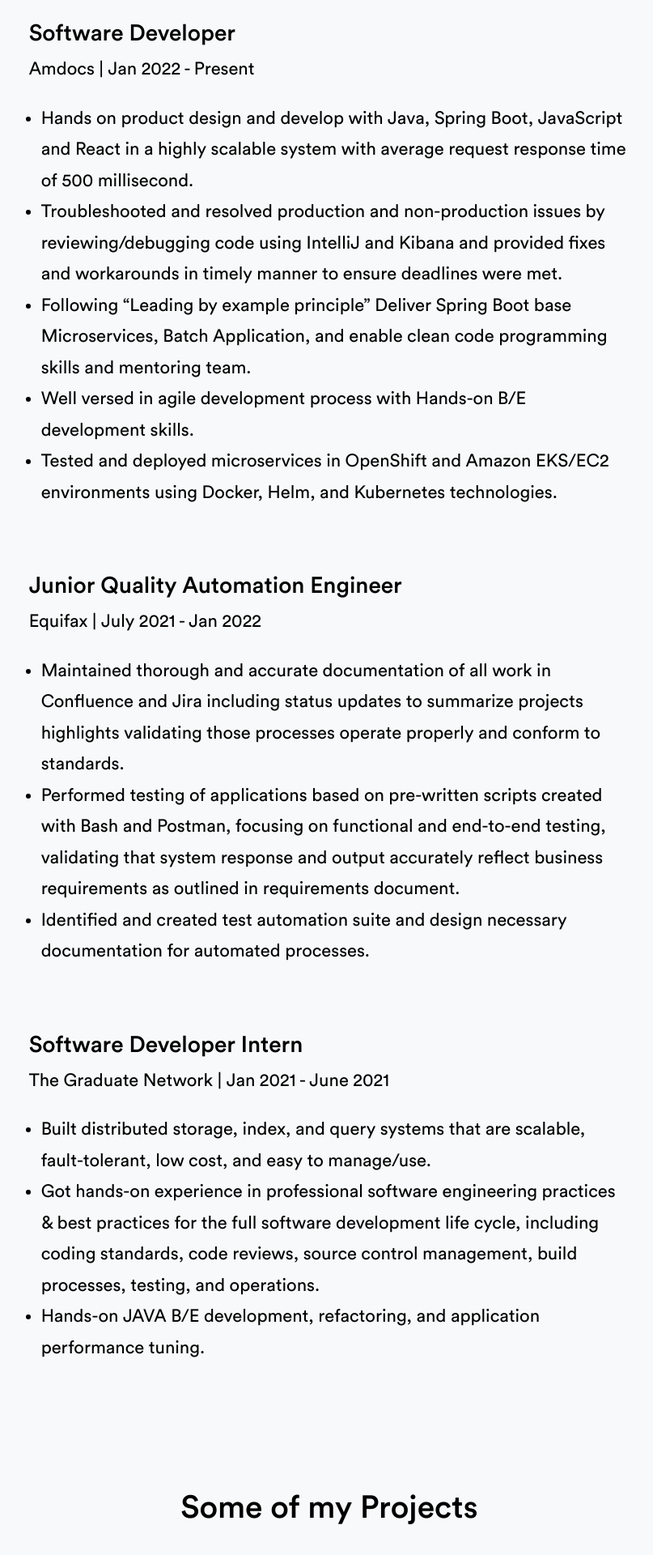
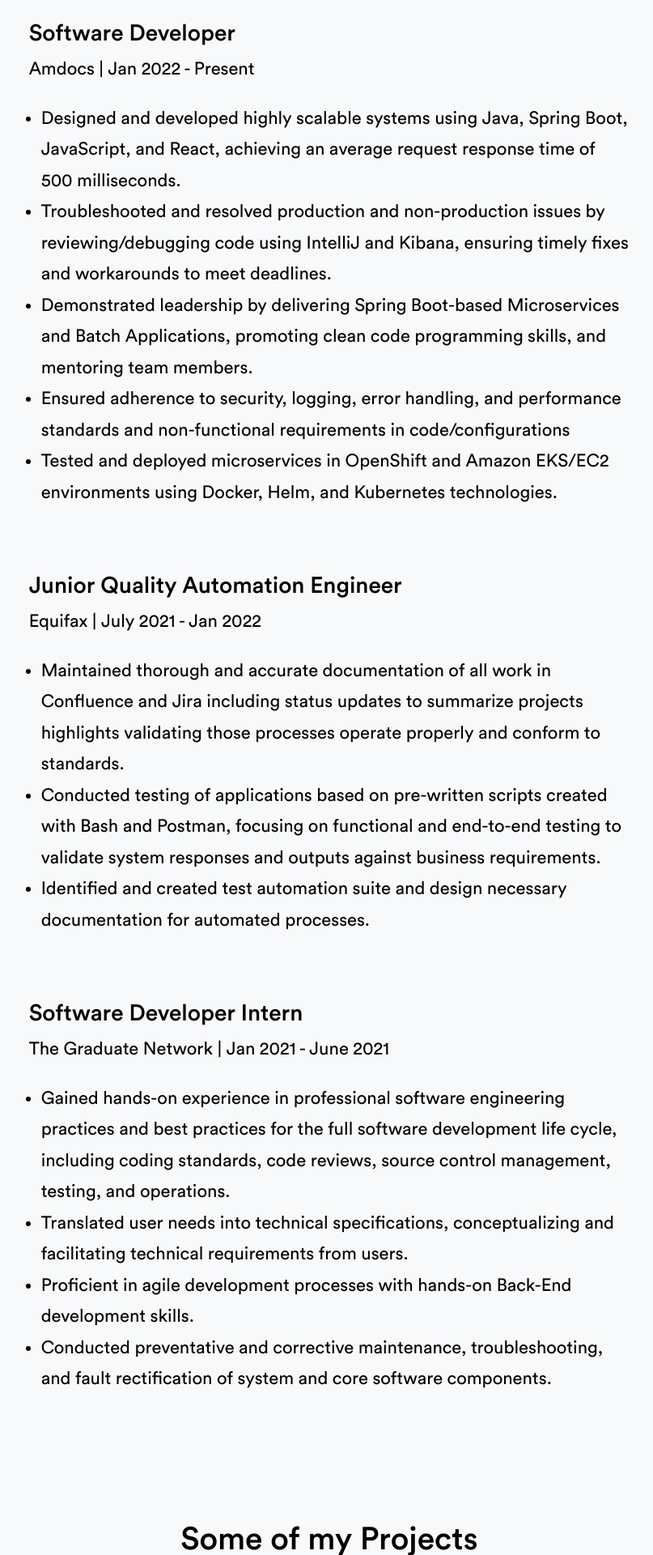
Before and after one commit to aman9824/portfolio_v2, a React (Create React App) app: page / in a window 1280 px wide. Shown: the part 940-2860 px from the top of the page at 81% size, without its empty margins (241-1048 px from the left). Built offline with nearby package versions, Linux system fonts and the light colour scheme.

Commit message:
Updating Job Description and resume

```diff
--- a/src/components/Work.jsx
+++ b/src/components/Work.jsx
@@ -10,10 +10,10 @@
         <p className="job__title">Software Developer</p>
         <p className="company__name">Amdocs | Jan 2022 - Present</p>
         <ul className="job__points">
-          <li> Hands on product design and develop with Java, Spring Boot, JavaScript and React in a highly scalable system with average request response time of 500 millisecond. </li>
-          <li> Troubleshooted and resolved production and non-production issues by reviewing/debugging code using IntelliJ and Kibana and provided fixes and workarounds in timely manner to ensure deadlines were met. </li>
-          <li> Following “Leading by example principle” Deliver Spring Boot base Microservices, Batch Application, and enable clean code programming skills and mentoring team. </li>
-          <li> Well versed in agile development process with Hands-on B/E development skills. </li>
+          <li> Designed and developed highly scalable systems using Java, Spring Boot, JavaScript, and React, achieving an average request response time of 500 milliseconds. </li>
+          <li> Troubleshooted and resolved production and non-production issues by reviewing/debugging code using IntelliJ and Kibana, ensuring timely fixes and workarounds to meet deadlines. </li>
+          <li> Demonstrated leadership by delivering Spring Boot-based Microservices and Batch Applications, promoting clean code programming skills, and mentoring team members. </li>
+          <li> Ensured adherence to security, logging, error handling, and performance standards and non-functional requirements in code/configurations </li>
           <li> Tested and deployed microservices in OpenShift and Amazon EKS/EC2 environments using Docker, Helm, and Kubernetes technologies. </li>
         </ul>
       </div>
@@ -23,7 +23,7 @@
         <p className="company__name">Equifax | July 2021 - Jan 2022</p>
         <ul className="job__points">
           <li> Maintained thorough and accurate documentation of all work in Confluence and Jira including status updates to summarize projects highlights validating those processes operate properly and conform to standards. </li>
-          <li> Performed testing of applications based on pre-written scripts created with Bash and Postman, focusing on functional and end-to-end testing, validating that system response and output accurately reflect business requirements as outlined in requirements document. </li>
+          <li> Conducted testing of applications based on pre-written scripts created with Bash and Postman, focusing on functional and end-to-end testing to validate system responses and outputs against business requirements. </li>
           <li> Identified and created test automation suite and design necessary documentation for automated processes. </li>
         </ul>
       </div>
@@ -32,9 +32,10 @@
         <p className="job__title">Software Developer Intern</p>
         <p className="company__name">The Graduate Network | Jan 2021 - June 2021</p>
         <ul className="job__points">
-          <li> Built distributed storage, index, and query systems that are scalable, fault-tolerant, low cost, and easy to manage/use. </li>
-          <li> Got hands-on experience in professional software engineering practices & best practices for the full software development life cycle, including coding standards, code reviews, source control management, build processes, testing, and operations.  </li>
-          <li> Hands-on JAVA B/E development, refactoring, and application performance tuning. </li>
+          <li> Gained hands-on experience in professional software engineering practices and best practices for the full software development life cycle, including coding standards, code reviews, source control management, testing, and operations. </li>
+          <li> Translated user needs into technical specifications, conceptualizing and facilitating technical requirements from users.  </li>
+          <li> Proficient in agile development processes with hands-on Back-End development skills. </li>
+          <li> Conducted preventative and corrective maintenance, troubleshooting, and fault rectification of system and core software components. </li>
         </ul>
       </div>
     </div>
```
Also changed, not shown: 1 other file (tests, documents, lock files or other folders).
